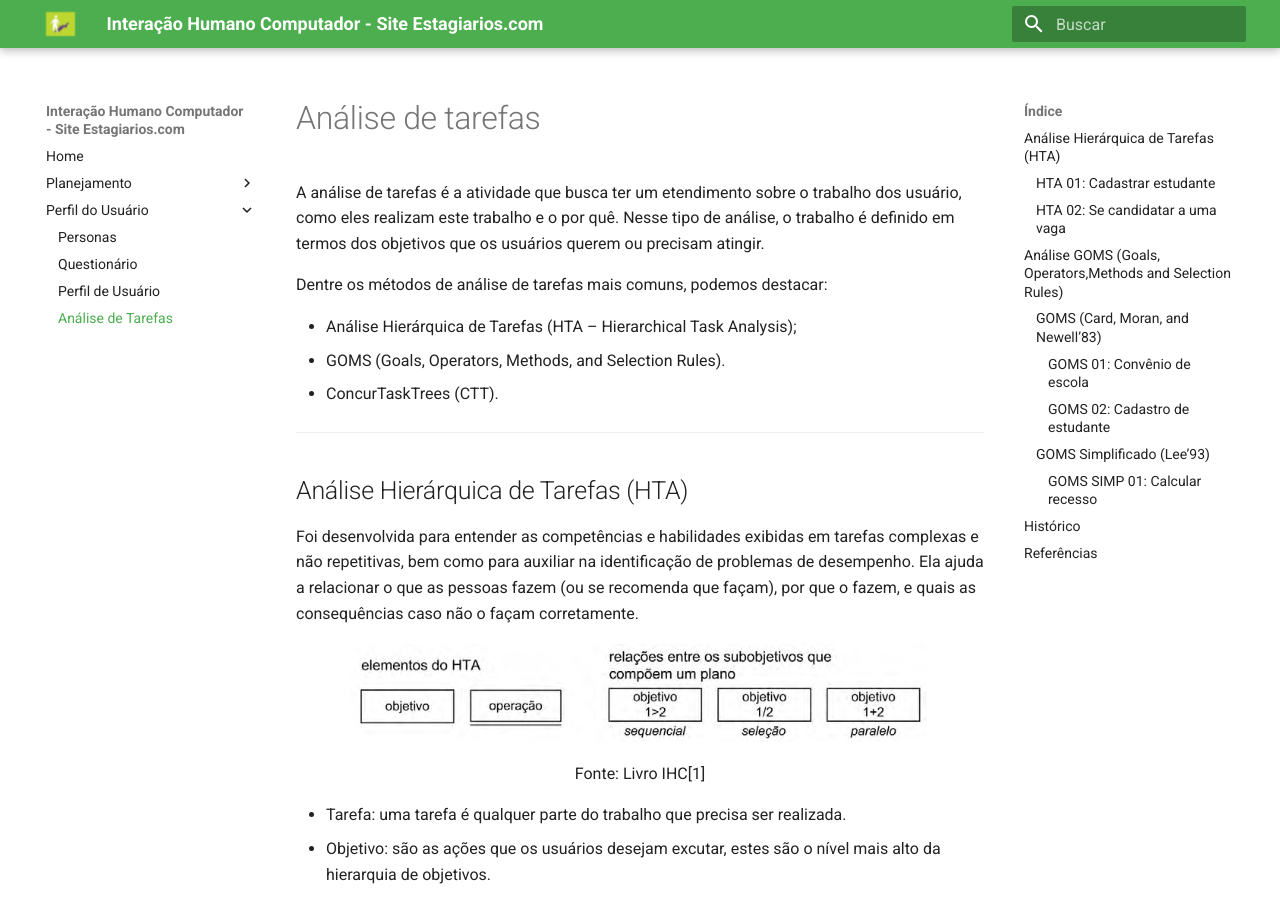
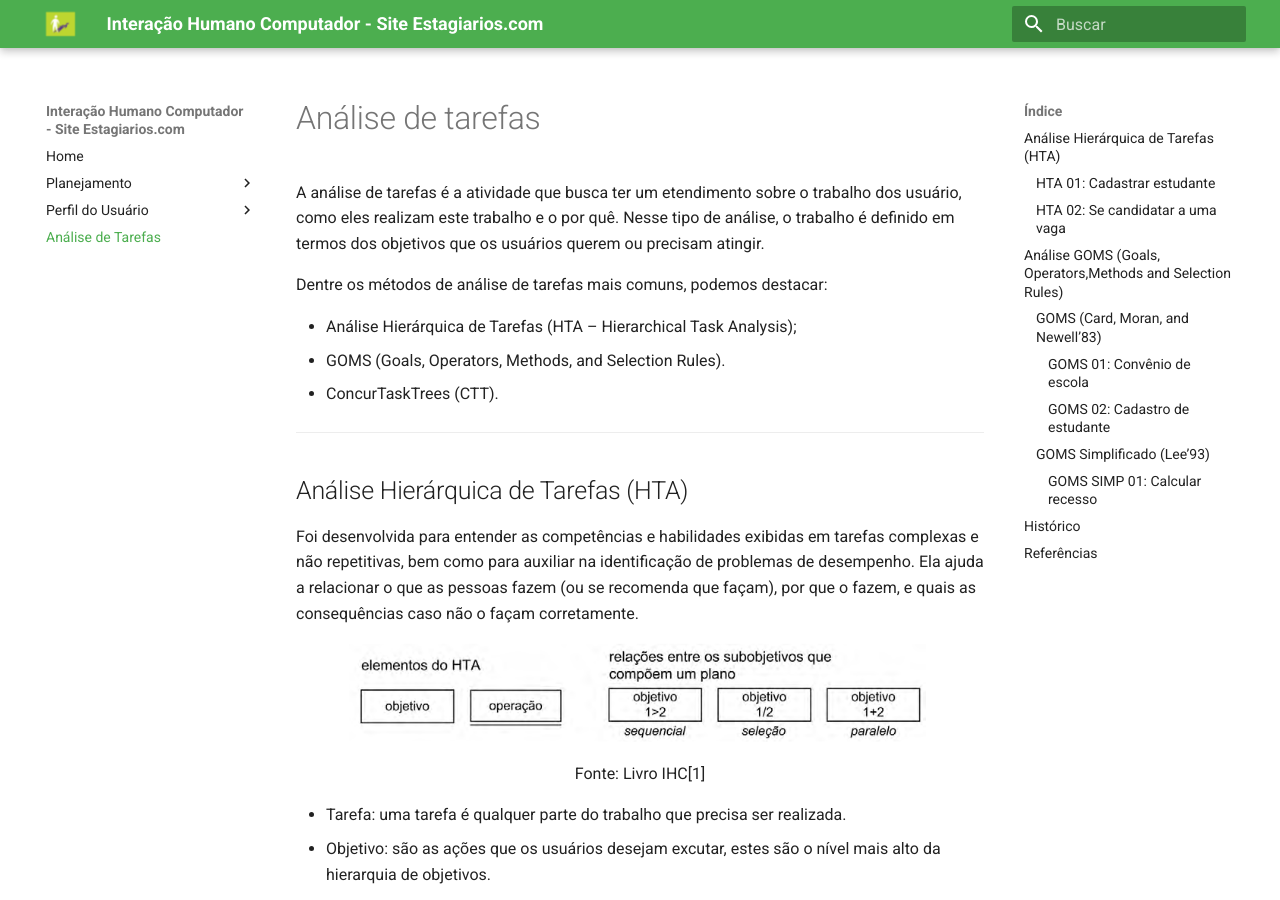
Before and after one commit to Gustavo-Nogueira/2020.1-Estagiarios.com, an MkDocs documentation site: the page built from docs/analise_tarefas/analise_tarefas.md, in a window 1280 px wide and 900 px high. Built offline with MkDocs 1.6.1 and Material for MkDocs 9.7.7, drawn with Linux system fonts in a browser that asks for light colours.

Commit message:
Ajuste de localização da página de análise de tarefas

```diff
--- a/mkdocs.yml
+++ b/mkdocs.yml
@@ -12,7 +12,8 @@ nav:
       - Personas: perfil_usuario/personas.md
       - Questionário: perfil_usuario/questionario.md
       - Perfil de Usuário: perfil_usuario/perfil.md
-      - Análise de Tarefas: perfil_usuario/analise_tarefas.md
+  - Análise de Tarefas: analise_tarefas/analise_tarefas.md
+
 theme:
   name: material
   favicon: images/favicon.ico
```
Also changed, not shown: docs/analise_tarefas/analise_tarefas.md (renamed from docs/perfil_usuario/analise_tarefas.md), docs/analise_tarefas/images/HTAs/hta-01.png (renamed from docs/perfil_usuario/images/HTAs/hta-01.png), docs/analise_tarefas/images/HTAs/hta-02.png (renamed from docs/perfil_usuario/images/HTAs/hta-02.png), docs/analise_tarefas/images/elementos-hta.png (renamed from docs/perfil_usuario/images/elementos-hta.png).
